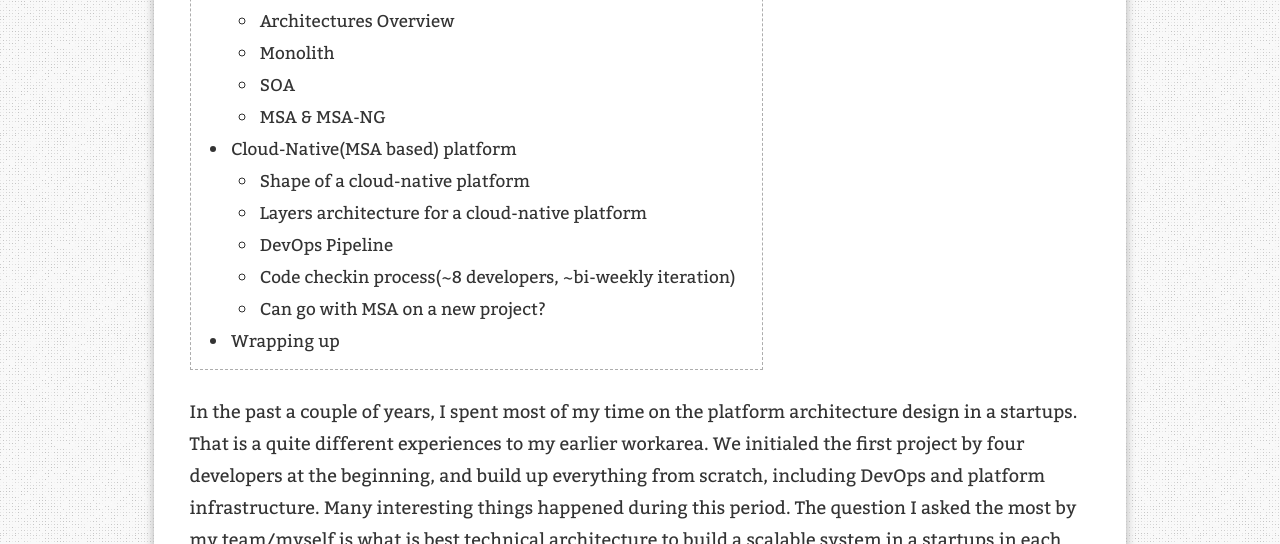
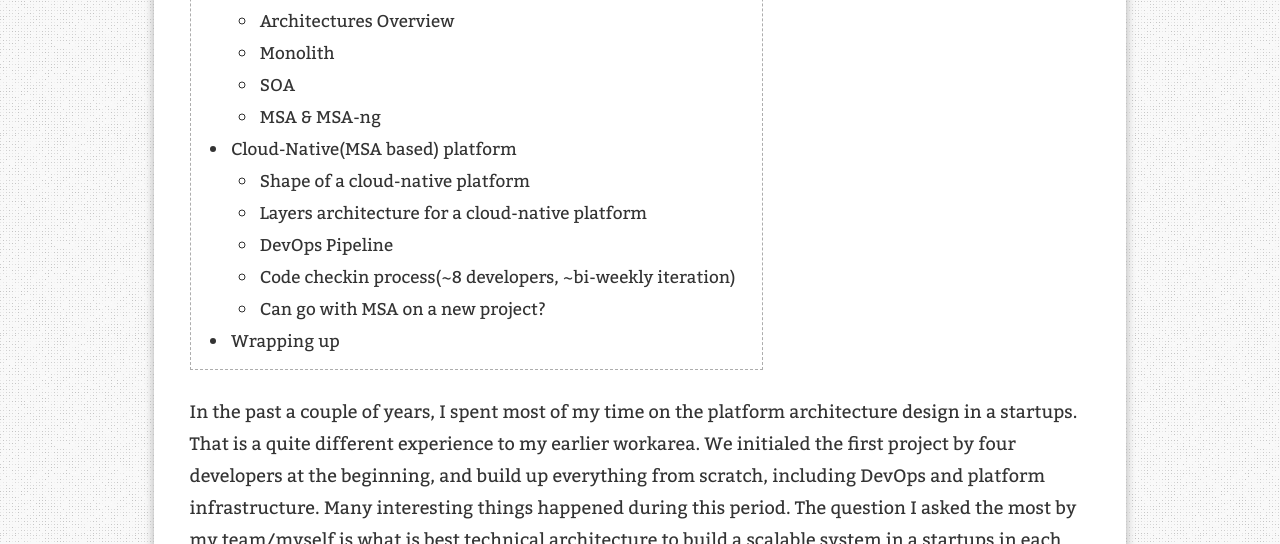
Before and after one commit to leezhenghui/leezhenghui.github.io, a Jekyll site: the page built from _posts/2018-10-10-build-a-scalable-system-basics.md, in a window 1280 px wide and 900 px high, scrolled down 510 px. Shown: the part 155-699 px from the top of the window. Built offline with Jekyll 4.4.1, drawn with Linux system fonts in a browser that asks for light colours; comment, search, counter and statistics services are not loaded; some of the changed text lies outside the part shown.

Commit message:
auto udpate by doc builder

```diff
--- a/_posts/2018-10-10-build-a-scalable-system-basics.md
+++ b/_posts/2018-10-10-build-a-scalable-system-basics.md
@@ -14,7 +14,7 @@
 * Kramdown table of contents
 {:toc .toc}
 
-In the past a couple of years, I spent most of my time on the platform architecture design in a startups. That is a quite different experiences to my earlier workarea. We initialed the first project by four developers at the beginning, and build up everything from scratch, including DevOps and platform infrastructure. Many interesting things happened during this period. The question I asked the most by my team/myself is what is best technical architecture to build a scalable system in a startups in each growth phases. I'd like to jot down a series posts on this topic, including some hands-on practices(fully automated and easy to run) for demonstrations.
+In the past a couple of years, I spent most of my time on the platform architecture design in a startups. That is a quite different experience to my earlier workarea. We initialed the first project by four developers at the beginning, and build up everything from scratch, including DevOps and platform infrastructure. Many interesting things happened during this period. The question I asked the most by my team/myself is what is best technical architecture to build a scalable system in a startups in each growth phases. I'd like to jot down a series posts on this topic, including some hands-on practices(fully automated and easy to run) for demonstrations.
 
 Firstly, let's take a step back to have a look at the architecture challenges, why we care about scalalbility in software, what does scalability model say, what is typical application architectures for past, present and near-future.
 
```
Also changed, not shown: other parts of _posts/2018-10-10-build-a-scalable-system-basics.md (+3 -3 lines).
